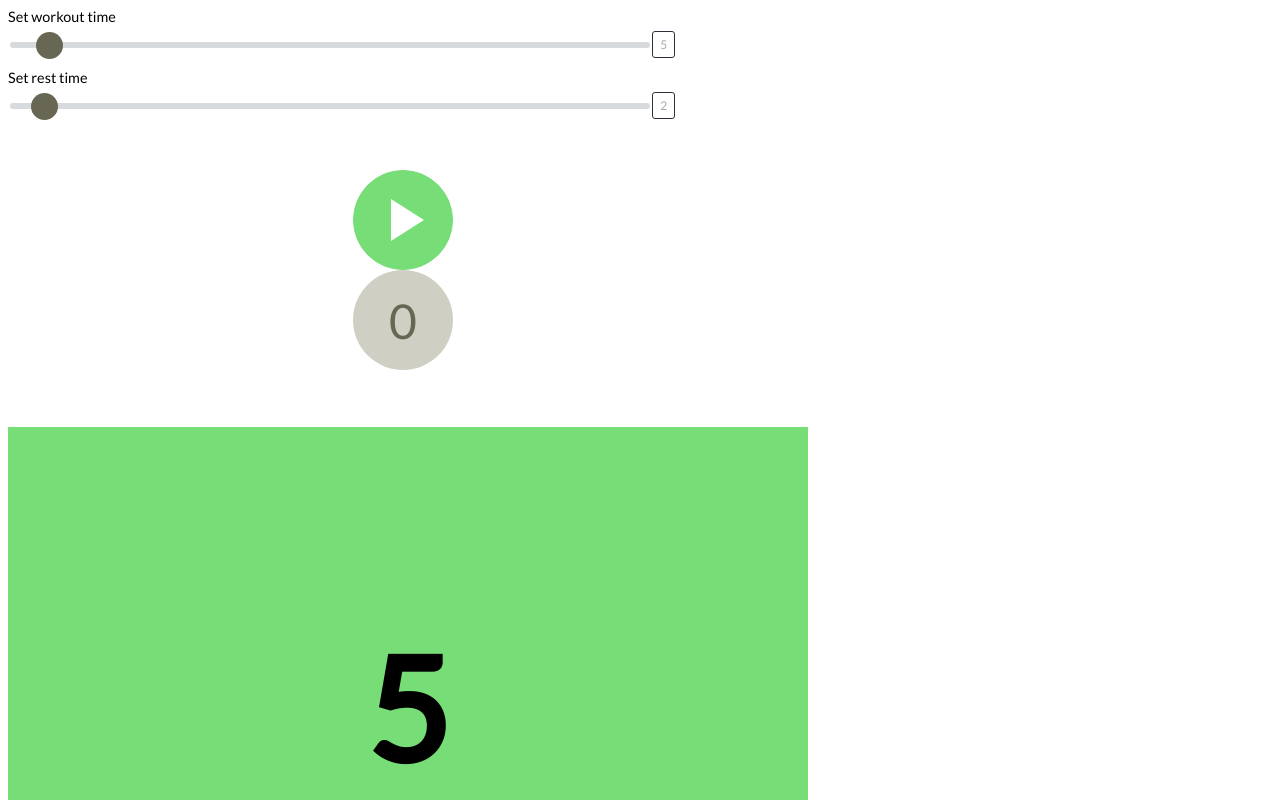
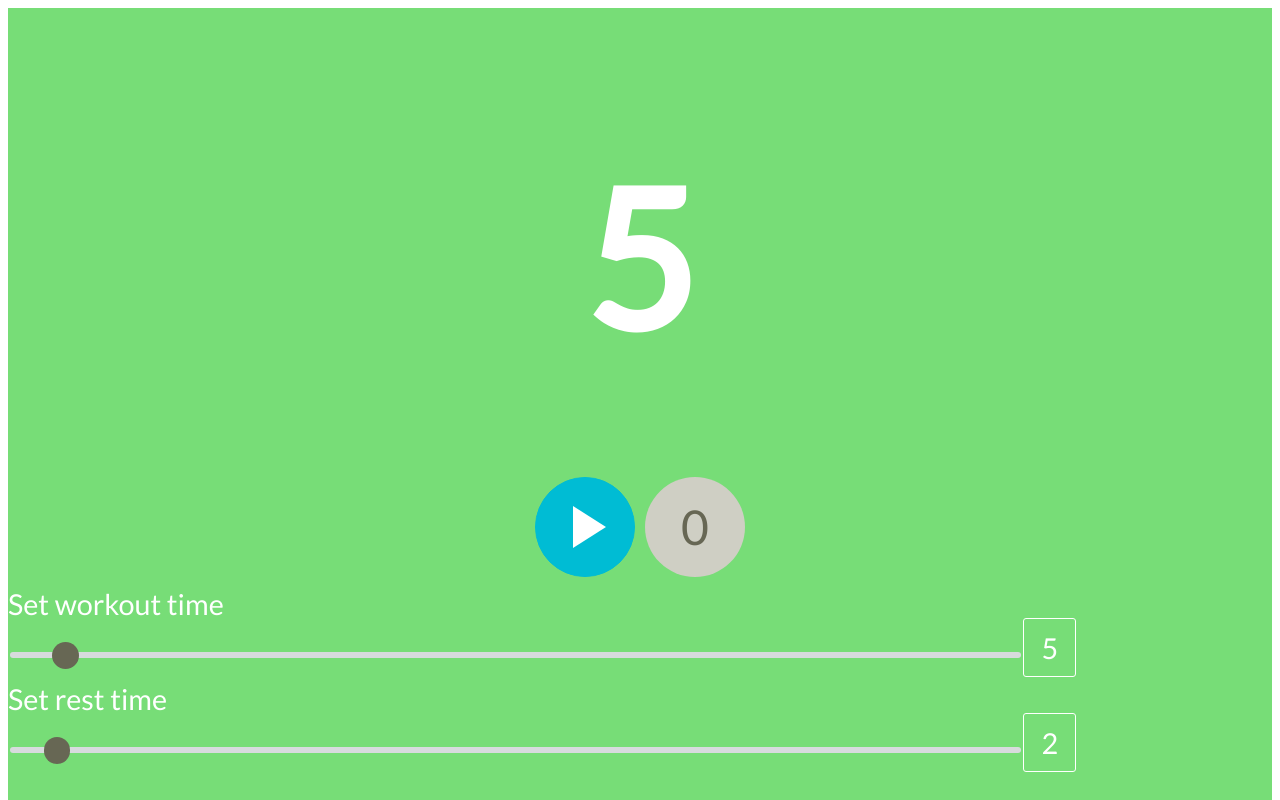
Before and after one commit to jcaguirre89/hiit-timers-frontend, a React (Create React App) app: page / in a window 1280 px wide. Shown: the top 800 px of the page. Built offline with nearby package versions, Linux system fonts and the light colour scheme.

Commit message:
nicer ui

```diff
--- a/package.json
+++ b/package.json
@@ -4,6 +4,7 @@
   "private": true,
   "dependencies": {
     "react": "^16.8.5",
+    "react-circular-progressbar": "^1.0.0",
     "react-dom": "^16.8.5",
     "react-icons": "^3.5.0",
     "react-scripts": "2.1.8",
--- /dev/null
+++ b/src/components/MainContainer.jsx
@@ -0,0 +1,15 @@
+import React from 'react';
+import styled from 'styled-components';
+import * as palette from '../constants/color-palette';
+
+const MainContainer = styled.div`
+    display: flex;
+    justify-content: center;
+    align-items: center;
+    flex-direction: column;
+    background: ${props => props.timerIsWorkout ? palette.green : palette.red};
+    width: 100%;
+    height: 100vh;
+`;
+
+export default MainContainer;
--- a/src/components/StartButton.jsx
+++ b/src/components/StartButton.jsx
@@ -6,9 +6,9 @@ const StartButton = styled.button`
     display: flex;
     justify-content: center;
     align-items: center;
-    background: ${palette.green};
+    background: ${palette.blue};
     border-radius: 50%;
-    border: 1px solid ${palette.green};
+    border: 1px solid ${palette.blue};
     width: 100px;
     height: 100px;
     color: white;
--- a/src/components/StopButton.jsx
+++ b/src/components/StopButton.jsx
@@ -6,9 +6,9 @@ const StopButton = styled.button`
     display: flex;
     justify-content: center;
     align-items: center;
-    background: ${palette.red};
+    background: ${palette.blue};
     border-radius: 50%;
-    border: 1px solid ${palette.red};
+    border: 1px solid ${palette.blue};
     width: 100px;
     height: 100px;
     color: white;
--- a/src/components/Timer.jsx
+++ b/src/components/Timer.jsx
@@ -8,13 +8,11 @@ const TimerContainer = styled.div`
     align-items: center;
     justify-content: center;
     width: 100%;
-    min-height: 70vh;
-    font-size: 3em;
-    color: 'black';
+    min-height: 50vh;
+    font-size: 4em;
+    color: white;
     font-weight: bold;
-    background: ${props => props.timerIsWorkout ? palette.green : palette.red};
 `;
-
 
 function Timer(props) {
 
--- a/src/components/TimerConfigForm.jsx
+++ b/src/components/TimerConfigForm.jsx
@@ -11,15 +11,17 @@ const FormContainer = styled.div`
 `;
 
 const ValueContainer = styled.span`
-    border: 1px solid #2b3039;
-    color: #aaa;
-    font-size: 12px;
+    border: 1px solid white;
+    color: white;
+    font-size: 2em;
     padding: .4em .6em;
     border-radius: 3px;
 `;
 
 const Label = styled.label`
     margin-bottom: 10px;
+    color: white;
+    font-size: 2em;
 `;
 
 const Slider = styled.input`
--- a/src/components/TimerDashboard.jsx
+++ b/src/components/TimerDashboard.jsx
@@ -9,6 +9,7 @@ import SetCounter from './SetCounter';
 import Timer from './Timer';
 import StopButton from './/StopButton';
 import StartButton from './StartButton';
+import MainContainer from './MainContainer';
 
 class TimerDashboard extends React.Component {
     state = {
@@ -107,15 +108,19 @@ class TimerDashboard extends React.Component {
         this.mountTimer();
     };
 
+
     render() {
+        const totalTime = this.state.timerIsWorkout ?
+            this.state.workoutTime :
+            this.state.restTime;
         return (
-            <div className='main-wrapper'>
-                <TimerConfigForm
-                    workoutTime={this.state.workoutTime}
-                    restTime={this.state.restTime}
-                    updateTimer={this.updateTimer}
+            <MainContainer timerIsWorkout={this.state.timerIsWorkout}>
+                <Timer
+                    timerIsRunning={this.state.timerIsRunning}
+                    timerIsWorkout={this.state.timerIsWorkout}
+                    timeRemaining={this.state.timeRemaining}
+                    totalTime={totalTime}
                 />
-                <br />
                 <div className="button-and-counter-container">
                     {this.state.timerIsRunning ?
                     <StopButton onClick={this.handleStartStop}><MdPause /></StopButton> :
@@ -125,14 +130,13 @@ class TimerDashboard extends React.Component {
                         count={this.state.setCount}
                         clickSetCount={this.resetSetCount}
                     />
-                    <br />
                 </div>
-                <Timer
-                    timerIsRunning={this.state.timerIsRunning}
-                    timerIsWorkout={this.state.timerIsWorkout}
-                    timeRemaining={this.state.timeRemaining}
+                <TimerConfigForm
+                    workoutTime={this.state.workoutTime}
+                    restTime={this.state.restTime}
+                    updateTimer={this.updateTimer}
                 />
-            </div>
+            </MainContainer>
         )
     };
 };
--- a/src/constants/color-palette.js
+++ b/src/constants/color-palette.js
@@ -2,10 +2,12 @@ const green = '#77DD77'
 const red = '#FF6961'
 const gray = '#CFCFC4'
 const darkgray = '#676754'
+const blue ='#00BCD4'
 
 export {
     green,
     red,
     gray,
     darkgray,
+    blue,
 }
--- a/src/index.css
+++ b/src/index.css
@@ -2,21 +2,6 @@ body {
     font-family: 'Lato', sans-serif;
     font-size: 48px;
 }
-
-.main-wrapper {
-    display: flex;
-    flex-direction: column;
-    align-items: center;
-    justify-content: center;
-    width: 800px;
-}
-
-@media screen and (max-width: 800px) {
-    .main-wrapper {
-        width: 100%;
-    }
-
-};
 
 .button-and-counter-container {
     display: flex;
```
Also changed, not shown: src/components/CircularProgressBar.jsx (added, +73 -0 lines), 1 other file (tests, documents, lock files or other folders). Lines whose indentation alone changed are shown as unchanged.
